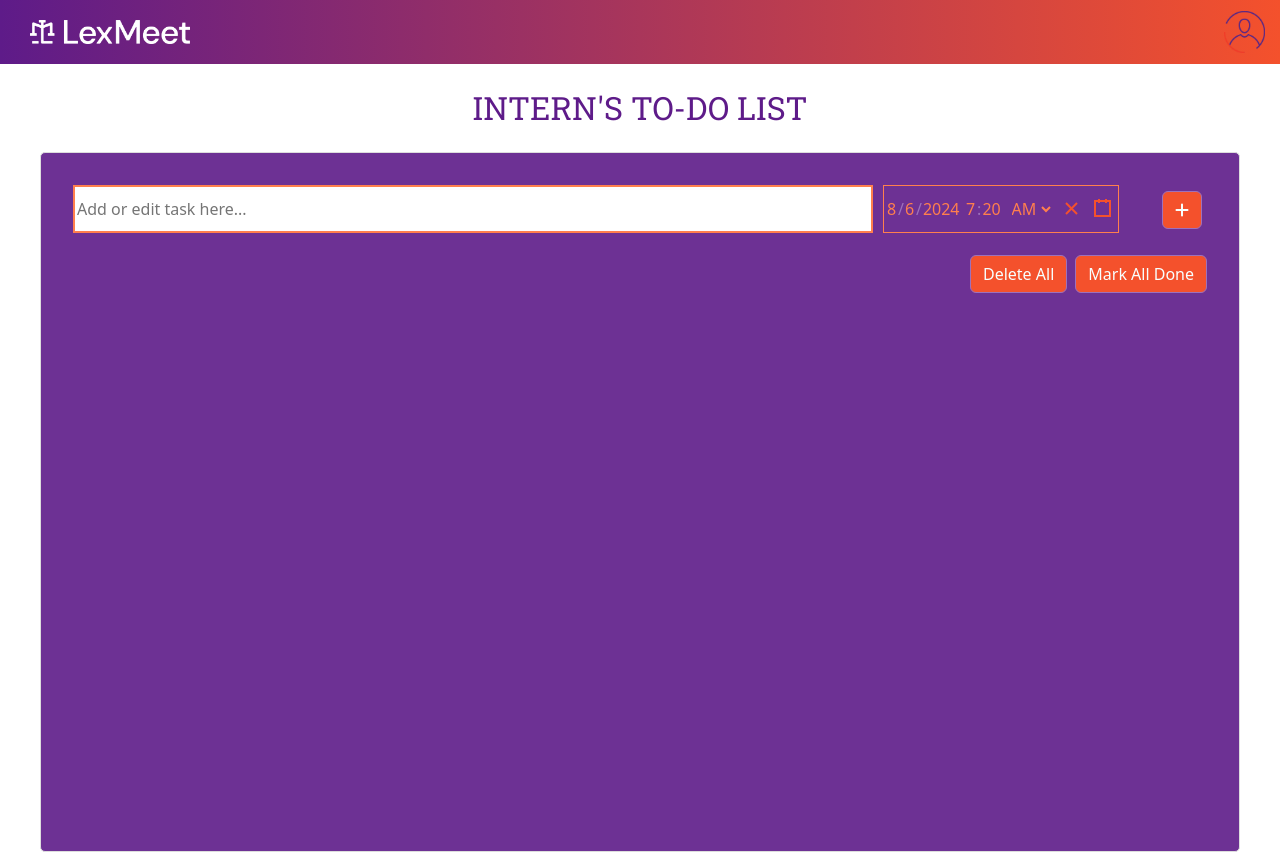
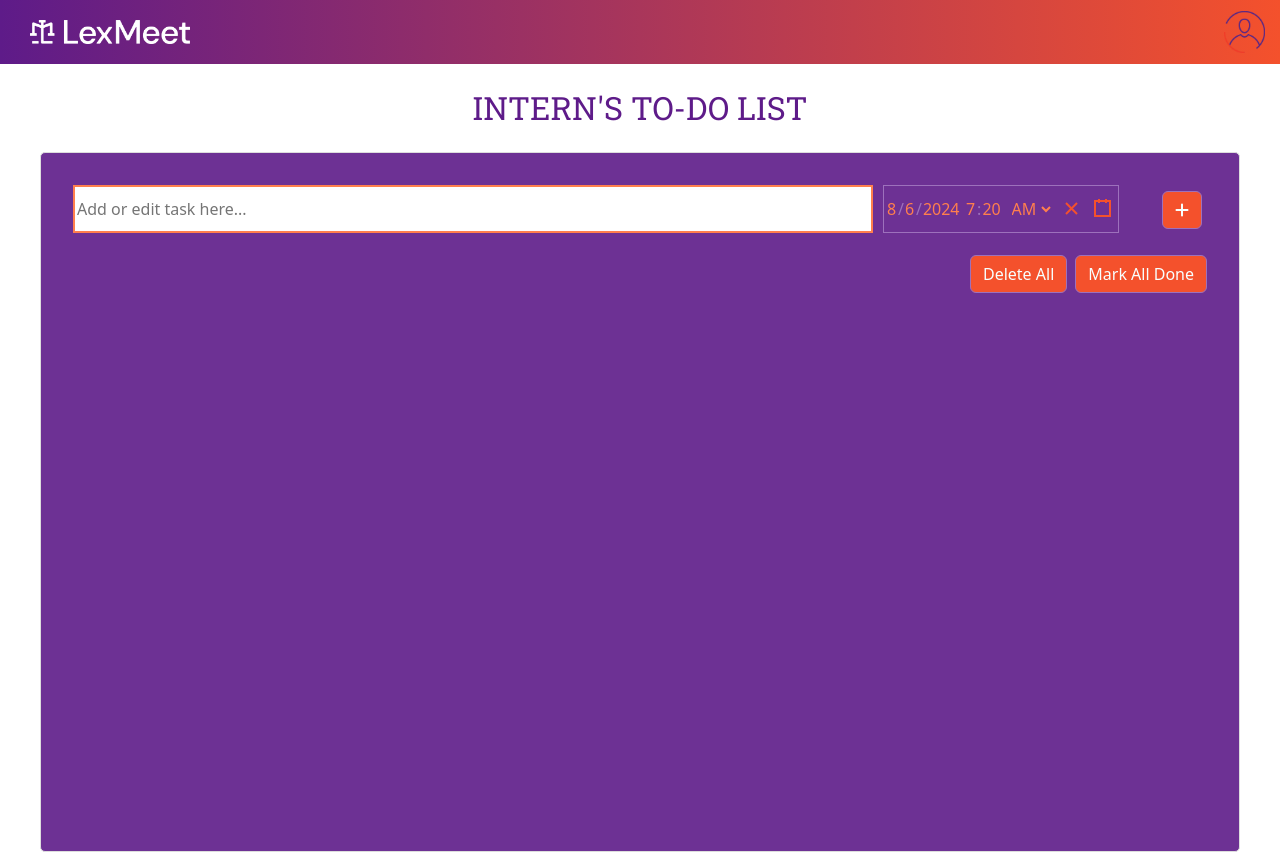
Before and after one commit to katrina110/TO-DO-APP, a React (Vite) app: page / in a window 1280 px wide. Built offline with nearby package versions, Linux system fonts and the light colour scheme.

Commit message:
Update App.css

```diff
--- a/src/App.css
+++ b/src/App.css
@@ -243,7 +243,7 @@ input[type="checkbox"]:checked {
   display: flex;
   flex-grow: 1;
   flex-shrink: 0;
-  border: thin solid #ff7f4d !important;
+  border: thin solid #9d71bc !important;
   height: 48px;
 }
 
```
